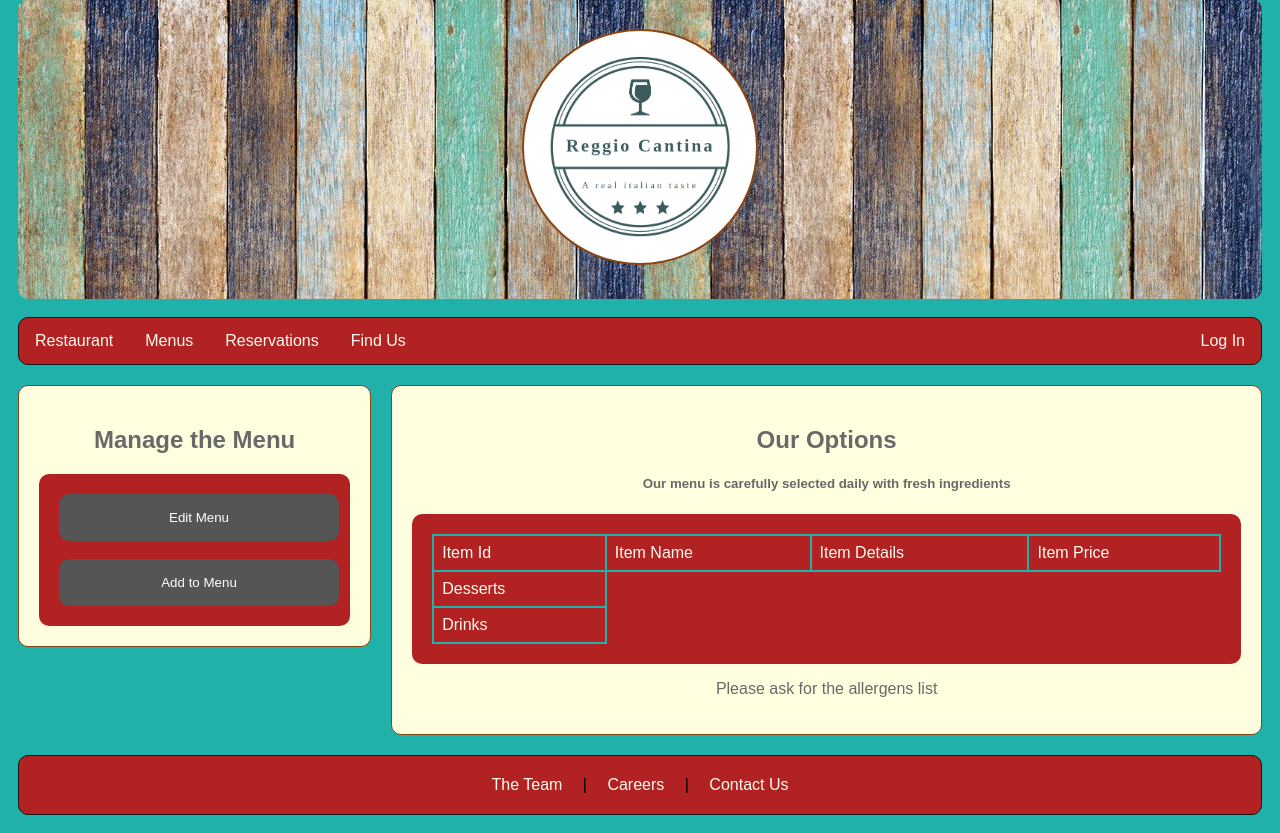
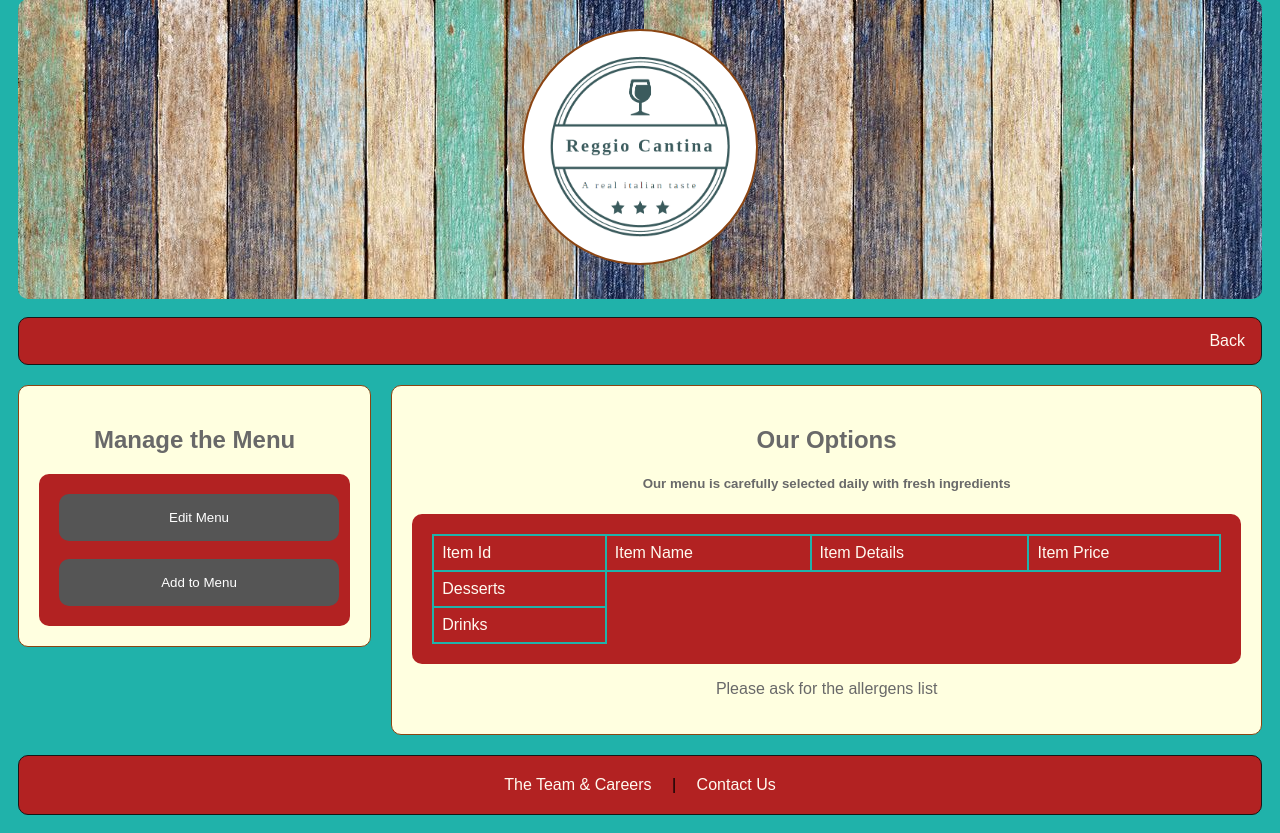
Before and after one commit to Wellington-Nodari/reggio-cantina, a Flask app: page /adm_menu in a window 1280 px wide. Shown: the part 19-852 px from the top of the page. Run offline with Flask 2, Linux system fonts and the light colour scheme; the visitor is signed in with stand-in values (Sample User, id 1); data that the repository does not hold is empty; some libraries are stand-ins or nearby versions.

Commit message:
some small fix on footer

```diff
--- a/templates/adm_menu.html
+++ b/templates/adm_menu.html
@@ -18,11 +18,7 @@
         </div><br>
 
         <div class="topnav">
-          <a href="restaurant">Restaurant</a>
-          <a href="#">Menus</a>
-          <a href="reservation">Reservations</a>
-          <a href="findus">Find Us</a>
-          <a href="login" style="float:right">Log In</a>
+          <a href="admin" style="float:right">Back</a>
         </div>
 
         <div class="content">
@@ -137,8 +133,7 @@
             </div>
         </div>
         <div class="footer">
-              <a href="#">The Team</a> |
-              <a href="#">Careers</a> |
+              <a href="#">The Team & Careers</a> |
               <a href="#">Contact Us</a>
         </div>
         <script type="text/javascript" src="/static/js/menuForms.js"></script>
--- a/templates/adm_page.html
+++ b/templates/adm_page.html
@@ -103,9 +103,9 @@
             <div class="card">
               <h2>Dash Board</h2>
               <h5>Orders Type Quantity Chart</h5>
-                <div class="cheffImg"><img src="static/img/pChart.png" alt="Orders Type Quantity Chart" style="margin-left: auto; margin-right: auto"></div>
+                <div class="cheffImg"><img src="static/img/pChart1.png" alt="Orders Type Quantity Chart" style="margin-left: auto; margin-right: auto"></div>
               <h5>Orders Type Amount Chart</h5>
-                <div class="cheffImg"><img src="static/img/pChartA.png" alt="Orders Type Amount Chart" style="margin-left: auto; margin-right: auto"></div>
+                <div class="cheffImg"><img src="static/img/pChartA2.png" alt="Orders Type Amount Chart" style="margin-left: auto; margin-right: auto"></div>
               </div>
 
             <div class="card">
--- a/templates/cx-orders.html
+++ b/templates/cx-orders.html
@@ -115,7 +115,7 @@
                                     </div>
                                 <br/>
                                 <br/>
-                                <textarea placeholder="Special requests" name="request" id="orderRequest" maxlength="300"></textarea><br/><br/>
+<!--                                <textarea placeholder="Special requests" name="request" id="orderRequest" maxlength="300"></textarea><br/><br/>-->
                                 <input type="button" id="toModal" data-target="myModal" value='Check Out' title='Click to submit' style="width: 30%;">
                             </form>
                         </div>
--- a/templates/findus.html
+++ b/templates/findus.html
@@ -57,8 +57,7 @@
         </div>
 
         <div class="footer">
-              <a href="#">The Team</a> |
-              <a href="#">Careers</a> |
+              <a href="#">The Team & Careers</a> |
               <a href="#">Contact Us</a>
         </div>
     <script>
--- a/templates/floor.html
+++ b/templates/floor.html
@@ -102,8 +102,7 @@
         </div>
 
         <div class="footer">
-              <a href="#">The Team</a> |
-              <a href="#">Careers</a> |
+              <a href="#">The Team & Careers</a> |
               <a href="#">Contact Us</a>
         </div>
 
--- a/templates/kitchen.html
+++ b/templates/kitchen.html
@@ -64,8 +64,7 @@
         </div>
 
         <div class="footer">
-              <a href="#">The Team</a> |
-              <a href="#">Careers</a> |
+              <a href="#">The Team & Careers</a> |
               <a href="#">Contact Us</a>
         </div>
 
--- a/templates/login.html
+++ b/templates/login.html
@@ -37,8 +37,7 @@
         </div>
 
         <div class="footer">
-              <a href="#">The Team</a> |
-              <a href="#">Careers</a> |
+              <a href="#">The Team & Careers</a> |
               <a href="#">Contact Us</a>
         </div>
     <script>
--- a/templates/menu.html
+++ b/templates/menu.html
@@ -90,8 +90,7 @@
         </div>
 
         <div class="footer">
-              <a href="#">The Team</a> |
-              <a href="#">Careers</a> |
+              <a href="#">The Team & Careers</a> |
               <a href="#">Contact Us</a>
         </div>
     <script>
--- a/templates/restaurant.html
+++ b/templates/restaurant.html
@@ -66,8 +66,7 @@
         </div>
 
         <div class="footer">
-              <a href="#">The Team</a> |
-              <a href="#">Careers</a> |
+              <a href="#">The Team & Careers</a> |
               <a href="#">Contact Us</a>
         </div>
     <script>
--- a/templates/signup.html
+++ b/templates/signup.html
@@ -53,8 +53,7 @@
         </div>
 
         <div class="footer">
-              <a href="#">The Team</a> |
-              <a href="#">Careers</a> |
+              <a href="#">The Team & Careers</a> |
               <a href="#">Contact Us</a>
         </div>
     <script>
```
Also changed, not shown: templates/staff.html (+1 -6 lines).
